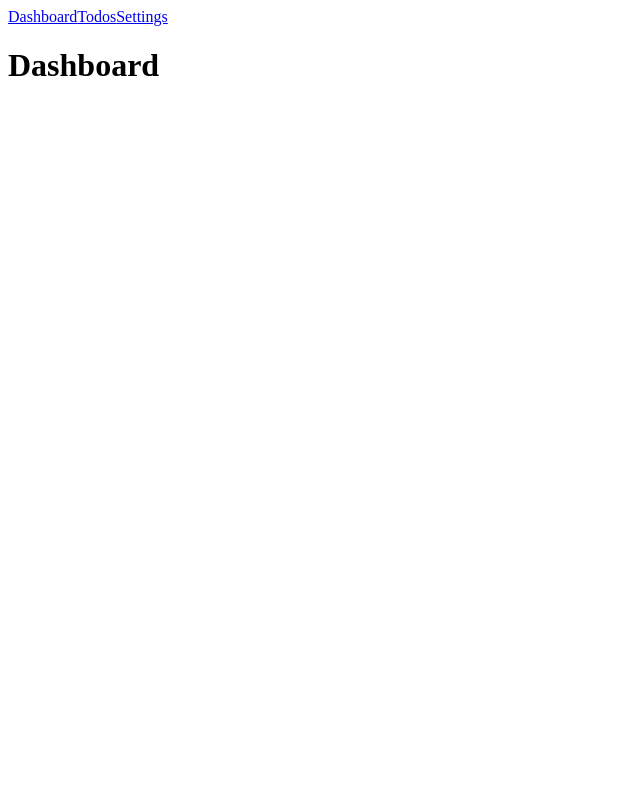
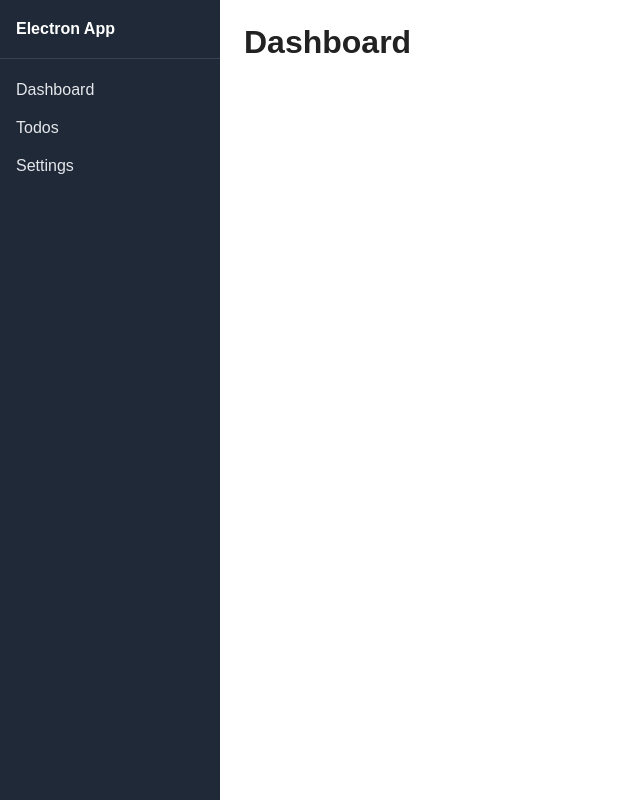
Before and after one commit to ammrshmbng/Electron-Todo-App, a React (Vite) app: page / in a window 1280 px wide. Shown: the whole page, without its empty margins (0-640 px from the left). Built offline with nearby package versions, Linux system fonts and the light colour scheme.

Commit message:
style: enhance layout and styling for App and Sidebar components

```diff
--- a/src/renderer/App.tsx
+++ b/src/renderer/App.tsx
@@ -3,10 +3,9 @@ import Sidebar from "./components/Sidebar";
 
 export default function App() {
   return (
-    <div>
+    <div className="app-container">
       <Sidebar />
-
-      <main>
+      <main className="main-content">
         <Outlet />
       </main>
     </div>
--- a/src/renderer/components/Sidebar.tsx
+++ b/src/renderer/components/Sidebar.tsx
@@ -2,19 +2,12 @@ import { NavLink } from "react-router-dom";
 
 export default function Sidebar() {
   return (
-    <aside>
-      <nav>
-        <NavLink to="/dashboard">
-          Dashboard
-        </NavLink>
-
-        <NavLink to="/todos">
-          Todos
-        </NavLink>
-
-        <NavLink to="/settings">
-          Settings
-        </NavLink>
+    <aside className="sidebar">
+      <div className="sidebar-header">Electron App</div>
+      <nav className="sidebar-nav">
+        <NavLink to="/dashboard">Dashboard</NavLink>
+        <NavLink to="/todos">Todos</NavLink>
+        <NavLink to="/settings">Settings</NavLink>
       </nav>
     </aside>
   );
--- a/src/renderer/index.css
+++ b/src/renderer/index.css
@@ -4,8 +4,15 @@
   box-sizing: border-box;
 }
 
+html,
+body,
+#root {
+  height: 100%;
+}
+
 body {
   font-family: sans-serif;
+  color: #222;
 }
 
 .app-container {
@@ -15,28 +22,43 @@ body {
 
 .sidebar {
   width: 220px;
-  padding: 16px;
-  background: #2c3e50;
-  color: white;
+  flex-shrink: 0;
+  background: #1f2937;
+  color: #fff;
+  display: flex;
+  flex-direction: column;
 }
 
-.sidebar nav {
+.sidebar-header {
+  padding: 20px 16px;
+  font-weight: 700;
+  border-bottom: 1px solid #374151;
+}
+
+.sidebar-nav {
   display: flex;
   flex-direction: column;
-  gap: 8px;
-  margin-top: 12px;
+  padding: 12px 0;
 }
 
-.sidebar a {
-  color: #ecf0f1;
+.sidebar-nav a {
+  padding: 10px 16px;
+  color: #e5e7eb;
   text-decoration: none;
 }
 
-.sidebar a.active {
-  color: #3498db;
+.sidebar-nav a:hover {
+  background: #374151;
+}
+
+.sidebar-nav a.active {
+  background: #111827;
+  color: #60a5fa;
 }
 
 .main-content {
   flex: 1;
   padding: 24px;
+  background: #fff;
+  overflow: auto;
 }
--- a/src/renderer/main.tsx
+++ b/src/renderer/main.tsx
@@ -2,6 +2,7 @@ import React from "react";
 import ReactDOM from "react-dom/client";
 import { RouterProvider } from "react-router-dom";
 import { router } from "./router";
+import "./index.css";
 
 const root = document.getElementById("root");
 
```
